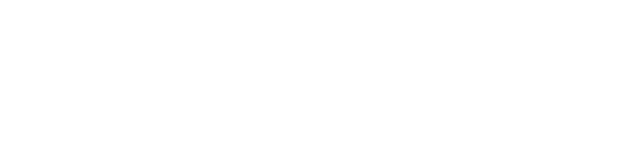
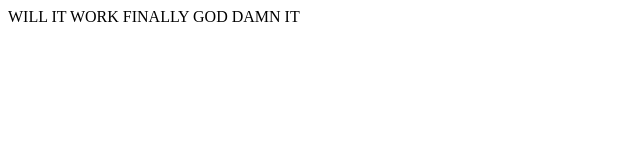
Before and after one commit to Tuuuzey/jscourse, a plain HTML site: page async/testone/anothertest.html in a window 1280 px wide. Shown: the whole page, without its empty margins (0-640 px from the left). Drawn offline with Linux system fonts and the light colour scheme.

Commit message:
pls work

```diff
--- a/async/testone/anothertest.html
+++ b/async/testone/anothertest.html
@@ -6,6 +6,6 @@
     <title>Document</title>
 </head>
 <body>
-
+    WILL IT WORK FINALLY GOD DAMN IT
 </body>
 </html>
```
